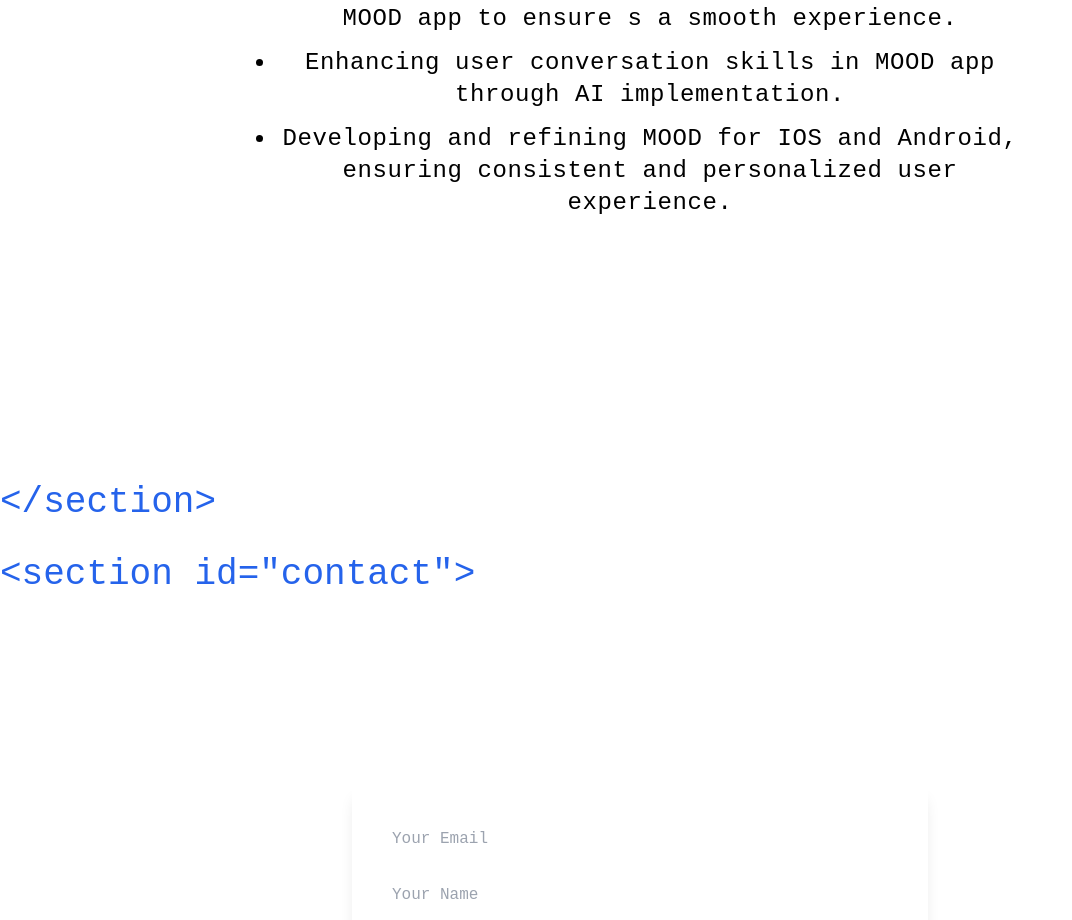
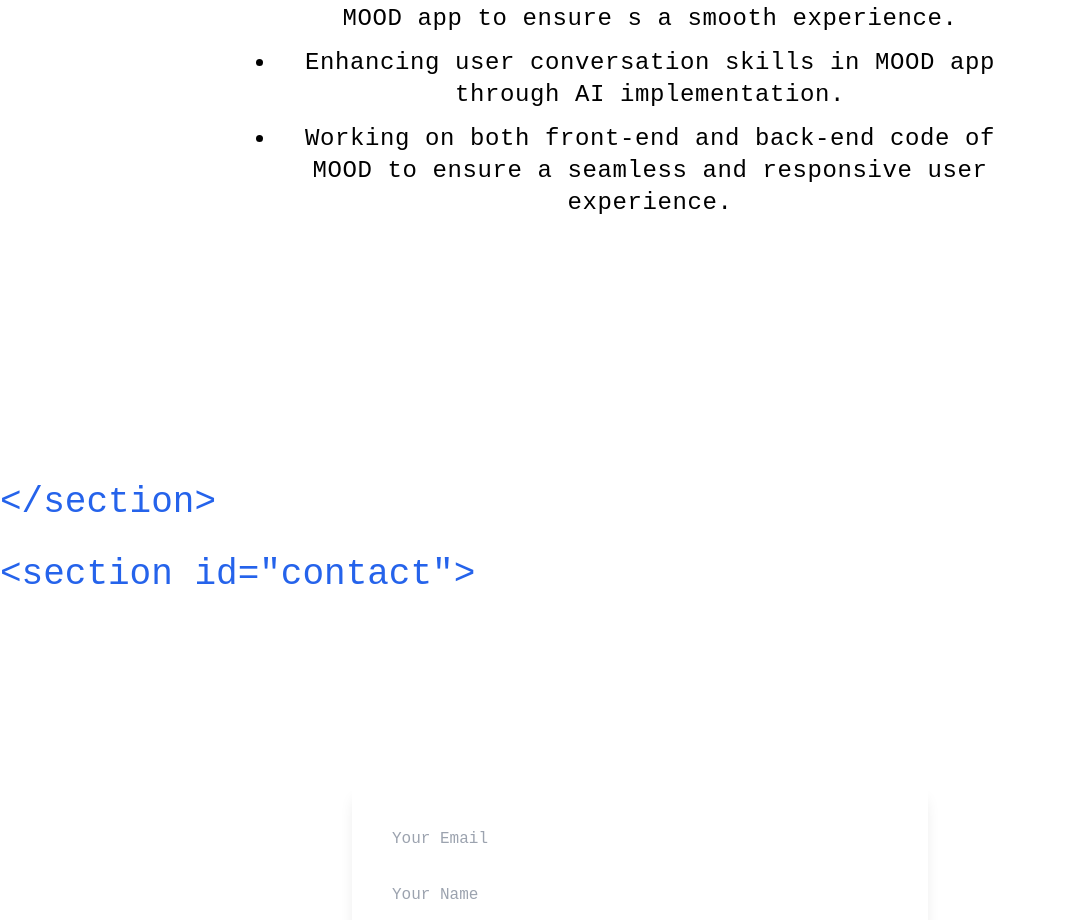
Before and after one commit to John-Naquin/Portfolio, a React (Create React App) app: page / in a window 1280 px wide. Shown: the part 5671-6591 px from the top of the page, without its empty margins (0-1072 px from the left). Built offline with nearby package versions, Linux system fonts and the light colour scheme.

Commit message:
Fixed up resume and resume link again

```diff
--- a/src/components/Footer.js
+++ b/src/components/Footer.js
@@ -39,7 +39,7 @@
 
                 <button
                     className="w-12 h-12 md:w-14 md:h-14 bg-white rounded-full border-2 border-blue-600 hover:bg-blue-600 hover:border-blue-800 transition-all duration-300"
-                    onClick={() => handleButtonClick('https://1drv.ms/b/s!Ai6h3GnefRtXsWqltkzUOY5ncJg8?e=GhXm6Z')}
+                    onClick={() => handleButtonClick('https://1drv.ms/b/s!Ai6h3GnefRtXsW3J8IeirsJlDwn2?e=AGjh7f')}
                 >
                     <img src={resumeIcon} alt="Resume" className="w-6 h-6 mx-auto" />
                 </button>
--- a/src/components/Hero.js
+++ b/src/components/Hero.js
@@ -55,7 +55,7 @@
 
         <button
           className="w-14 h-14 bg-white rounded-full border-2 border-blue-600 hover:bg-blue-600 hover:border-blue-800 transition-all duration-300"
-          onClick={() => handleButtonClick('https://1drv.ms/b/s!Ai6h3GnefRtXsWqltkzUOY5ncJg8?e=GhXm6Z')}
+          onClick={() => handleButtonClick('https://1drv.ms/b/s!Ai6h3GnefRtXsW3J8IeirsJlDwn2?e=AGjh7f')}
         >
           <img src={resumeIcon} alt="Resume" className="w-8 h-8 mx-auto" />
         </button>
--- a/src/components/Work.js
+++ b/src/components/Work.js
@@ -53,7 +53,7 @@
                 <ul className="text-xl md:text-2xl tracking-wide mt-4 mx-auto max-w-3xl list-disc pl-5 leading-loose">
                     <li className="my-3">Addressing and resolving bugs and issues in the MOOD app to ensure s a smooth experience.</li>
                     <li className="my-3">Enhancing user conversation skills in MOOD app through AI implementation.</li>
-                    <li className="my-3">Developing and refining MOOD for IOS and Android, ensuring consistent and personalized user experience.</li>
+                    <li className="my-3">Working on both front-end and back-end code of MOOD to ensure a seamless and responsive user experience.</li>
                 </ul>
             </div>
 
```
